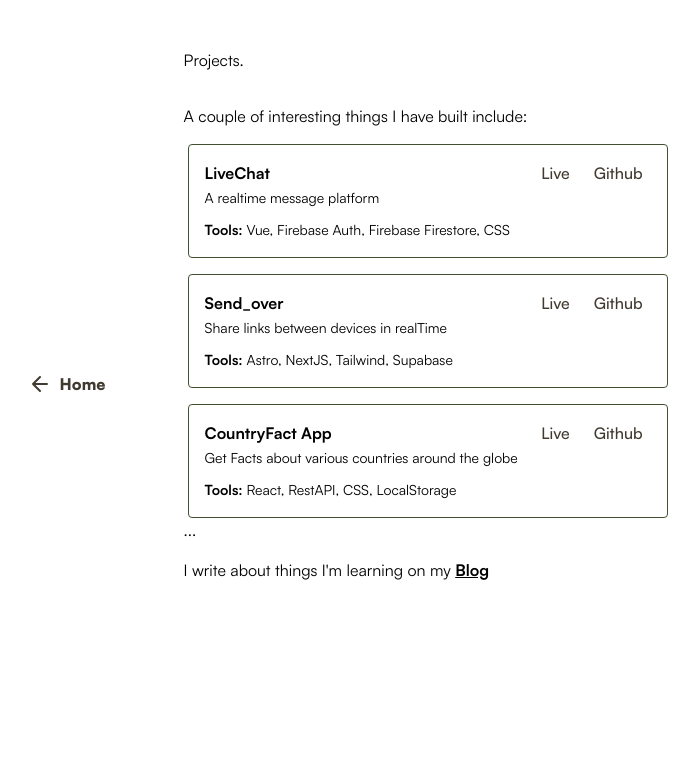
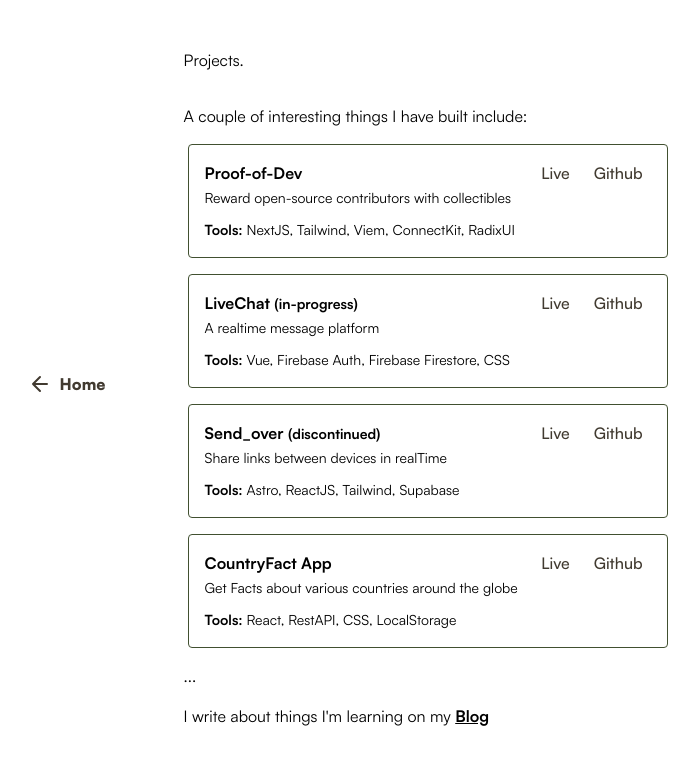
Before and after one commit to adeleke5140/portfolio-v2, a Next.js app: page /projects in a window 1280 px wide. Shown: the top 764 px of the page, without its empty margins (34-733 px from the left). Built offline with nearby package versions, Linux system fonts and the light colour scheme.

Commit message:
feat: update project status

```diff
--- a/src/pages/projects.tsx
+++ b/src/pages/projects.tsx
@@ -1,5 +1,42 @@
 import { PageWrapper } from "@/components/pageWrapper";
 import Link from "next/link";
+
+const projects = [
+  {
+    id: 1,
+    name: "Proof-of-Dev",
+    subtitle: "Reward open-source contributors with collectibles",
+    tools: "NextJS, Tailwind, Viem, ConnectKit, RadixUI",
+    live: "https://pod-hackfs.vercel.app/",
+    github: "https://github.com/adeleke5140/pod-frontend"
+  },
+  {
+    id: 2,
+    name: "LiveChat",
+    subtitle: "A realtime message platform",
+    tools: "Vue, Firebase Auth, Firebase Firestore, CSS",
+    live: "https://livechat-98e8c.web.app/",
+    github: "https://github.com/adeleke5140/LiveChat",
+    status: "in-progress",
+  },
+  {
+    id: 3,
+    name: "Send_over",
+    subtitle: "Share links between devices in realTime",
+    tools: "Astro, ReactJS, Tailwind, Supabase",
+    live: "https://send-over.vercel.app/",
+    github: "https://github.com/adeleke5140/send_over",
+    status: "discontinued"
+  },
+  {
+    id: 4,
+    name: "CountryFact App",
+    subtitle: "Get Facts about various countries around the globe",
+    tools: "React, RestAPI, CSS, LocalStorage",
+    live: "https://country-fact.netlify.app/",
+    github: "https://github.com/adeleke5140/country-fact-project",
+  },
+];
 
 const Projects = () => {
   return (
@@ -8,16 +45,22 @@ const Projects = () => {
         <p className="mb-4">
           A couple of interesting things I have built include:
         </p>
-        <section className="rounded border border-link-color px-4 py-4 mb-4 hover:bg-button-bg hover:bg-opacity-50 transition-transform ease-out duration-200 translate-x-1 hover:translate-x-0">
+        {projects.map((project) => (
+          <section
+            key={project.id}
+            className="rounded border border-link-color px-4 py-4 mb-4 hover:bg-button-bg hover:bg-opacity-50 transition-transform ease-out duration-200 translate-x-1 hover:translate-x-0"
+          >
             <div className="flex justify-between ">
               <div className="mb-2">
-              <p className="font-bold">LiveChat</p>
-              <span className="text-sm">A realtime message platform</span>
+                <p className="font-bold">{project.name}{" "}{project.status ? <span className="text-sm">({project.status})</span> : null}</p>
+                <span className="text-sm">{project.subtitle}</span>
               </div>
               <div className="flex gap-2 text-button-text ">
                 <span>
                   <a
-                  href="https://livechat-98e8c.web.app/"
+                    href={project.live}
+                    target="_blank"
+                    rel="noopener noreferrer"
                     className="p-2 font-medium transition-transform ease-out duration-200 hover:bg-app-bg -translate-x-1 hover:translate-x-0 rounded"
                   >
                     Live
@@ -25,7 +68,9 @@ const Projects = () => {
                 </span>
                 <span>
                   <a
-                  href="https://github.com/adeleke5140/LiveChat"
+                    href={project.github}
+                    target="_blank"
+                    rel="noopener noreferrer"
                     className="p-2 font-medium transition-transform ease-out duration-200 hover:bg-app-bg -translate-x-1 hover:translate-x-0 rounded"
                   >
                     Github
@@ -34,74 +79,10 @@ const Projects = () => {
               </div>
             </div>
             <span className="text-sm">
-            <span className="font-bold">Tools:</span> Vue, Firebase Auth,
-            Firebase Firestore, CSS
+              <span className="font-bold">Tools:</span> {project.tools}
             </span>
           </section>
-        <section className="rounded border border-link-color px-4 py-4 mb-4 hover:bg-button-bg hover:bg-opacity-50 transition-transform ease-out duration-200 translate-x-1 hover:translate-x-0">
-          <div className="flex justify-between ">
-            <div className="mb-2">
-              <p className="font-bold">Send_over</p>
-              <span className="text-sm">
-                Share links between devices in realTime
-              </span>
-            </div>
-            <div className="flex gap-2 text-button-text ">
-              <span>
-                <a
-                  href="https://send-over.vercel.app/"
-                  className="p-2 font-medium transition-transform ease-out duration-200 hover:bg-app-bg -translate-x-1 hover:translate-x-0 rounded"
-                >
-                  Live
-                </a>
-              </span>
-              <span>
-                <a
-                  href="https://github.com/adeleke5140/send_over"
-                  className="p-2 font-medium transition-transform ease-out duration-200 hover:bg-app-bg -translate-x-1 hover:translate-x-0 rounded"
-                >
-                  Github
-                </a>
-              </span>
-            </div>
-          </div>
-          <span className="text-sm">
-            <span className="font-bold">Tools:</span> Astro, NextJS, Tailwind,
-            Supabase
-          </span>
-        </section>
-        <section className="rounded border border-link-color px-4 py-4 hover:bg-button-bg hover:bg-opacity-50 transition-transform ease-out duration-200 translate-x-1 hover:translate-x-0">
-          <div className="flex justify-between">
-            <div className="mb-2">
-              <p className="font-bold">CountryFact App</p>
-              <span className="text-sm">
-                Get Facts about various countries around the globe
-              </span>
-            </div>
-            <div className="flex gap-2 text-button-text">
-              <span>
-                <a
-                  href="https://country-fact.netlify.app/"
-                  className="p-2 font-medium transition-transform ease-out duration-200 hover:bg-app-bg -translate-x-1 hover:translate-x-0 rounded"
-                >
-                  Live
-                </a>
-              </span>
-              <span>
-                <a
-                  href="https://github.com/adeleke5140/country-fact-project"
-                  className="p-2 font-medium transition-transform ease-out duration-200 hover:bg-app-bg -translate-x-1 hover:translate-x-0 rounded"
-                >
-                  Github
-                </a>
-              </span>
-            </div>
-          </div>
-          <span className="text-sm">
-            <span className="font-bold">Tools:</span> React, RestAPI, CSS,
-            LocalStorage
-          </span>
-        </section>
+        ))}
         ...
         <p className="mt-4">
           I write about things I&apos;m learning on my{" "}
```
Lines whose indentation alone changed are shown as unchanged.
